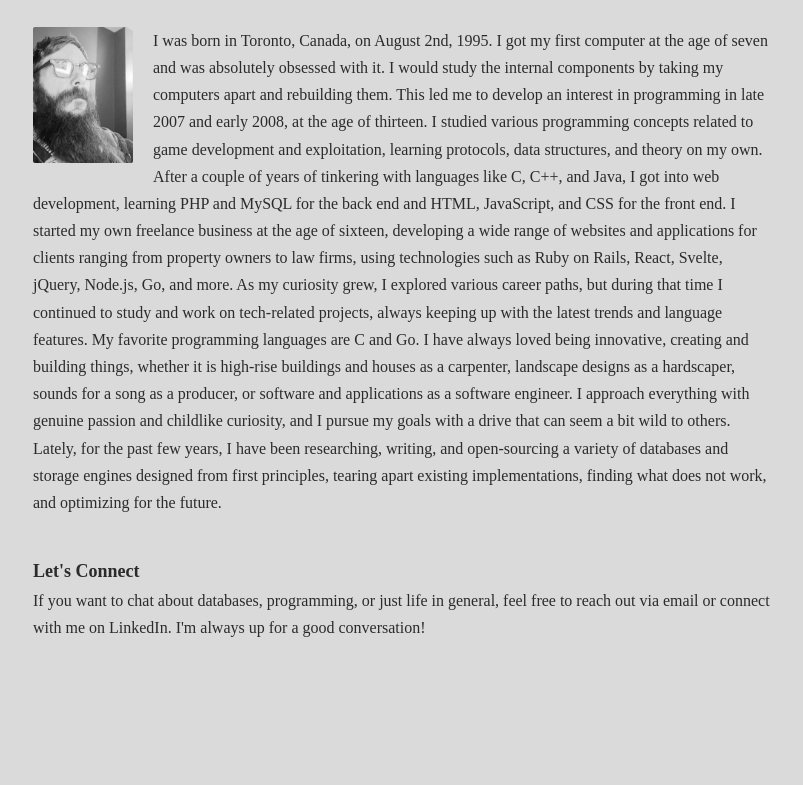
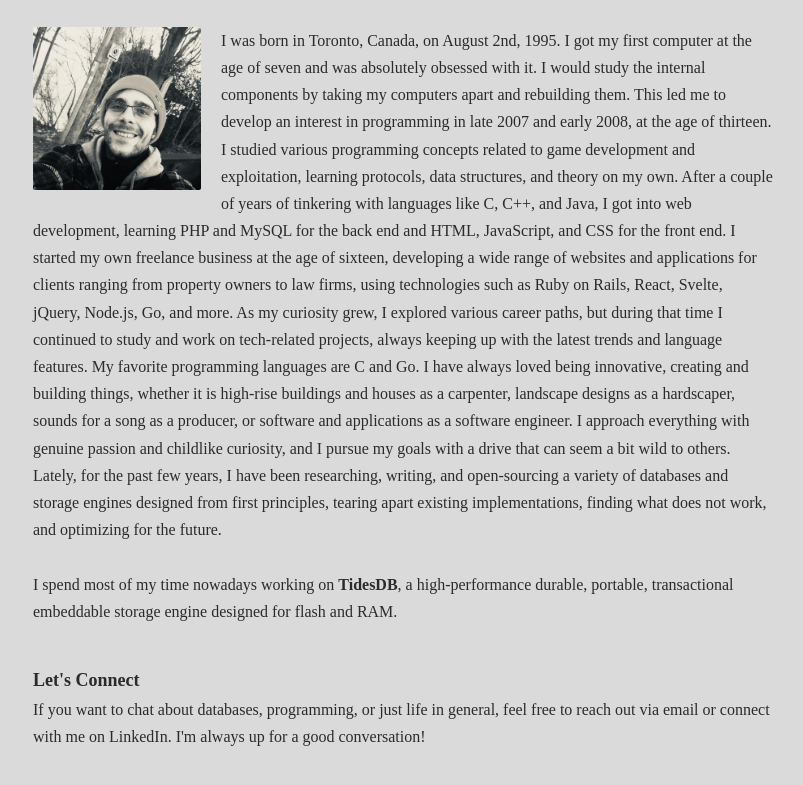
Before and after one commit to guycipher/guycipher.github.io, a plain HTML site: page index.html in a window 1280 px wide. Shown: the part 119-904 px from the top of the page, without its empty margins (237-1040 px from the left). Before the commit the page ends 800 px from the top, so only its background shows below. Drawn offline with Linux system fonts and the light colour scheme; a web font is replaced by a local one.

Commit message:
minor touches

```diff
--- a/index.html
+++ b/index.html
@@ -27,7 +27,7 @@
 
     <div class="content">
         <p>
-<img src="assets/alex.jpeg" alt="Alex Padula" style="float: left; margin-right: 20px; margin-bottom: 20px; max-width: 100px; border-radius: 2px;">
+<img src="assets/alex2.jpeg" alt="Alex Padula" style="float: left; margin-right: 20px; margin-bottom: 20px; max-width: 168px; border-radius: 2px;">
 I was born in Toronto, Canada, on August 2nd, 1995. I got my first computer at the age of seven and was absolutely obsessed with it. I would study the internal components by taking my computers apart and rebuilding them.
 
 This led me to develop an interest in programming in late 2007 and early 2008, at the age of thirteen. I studied various programming concepts related to game development and exploitation, learning protocols, data structures, and theory on my own. After a couple of years of tinkering with languages like C, C++, and Java, I got into web development, learning PHP and MySQL for the back end and HTML, JavaScript, and CSS for the front end. I started my own freelance business at the age of sixteen, developing a wide range of websites and applications for clients ranging from property owners to law firms, using technologies such as Ruby on Rails, React, Svelte, jQuery, Node.js, Go, and more.
@@ -40,6 +40,9 @@ Lately, for the past few years, I have been researching, writing, and open-sourc
 
         </p>
 
+    </br>
+<p>I spend most of my time nowadays working on <a href="https://github.com/guycipher/tidesdb">TidesDB</a>, a high-performance durable, portable, transactional embeddable storage engine designed for flash and RAM.</p>
+
     </div>
 
     <div class="content">
```
Also changed, not shown: assets/alex2.jpeg (added).
